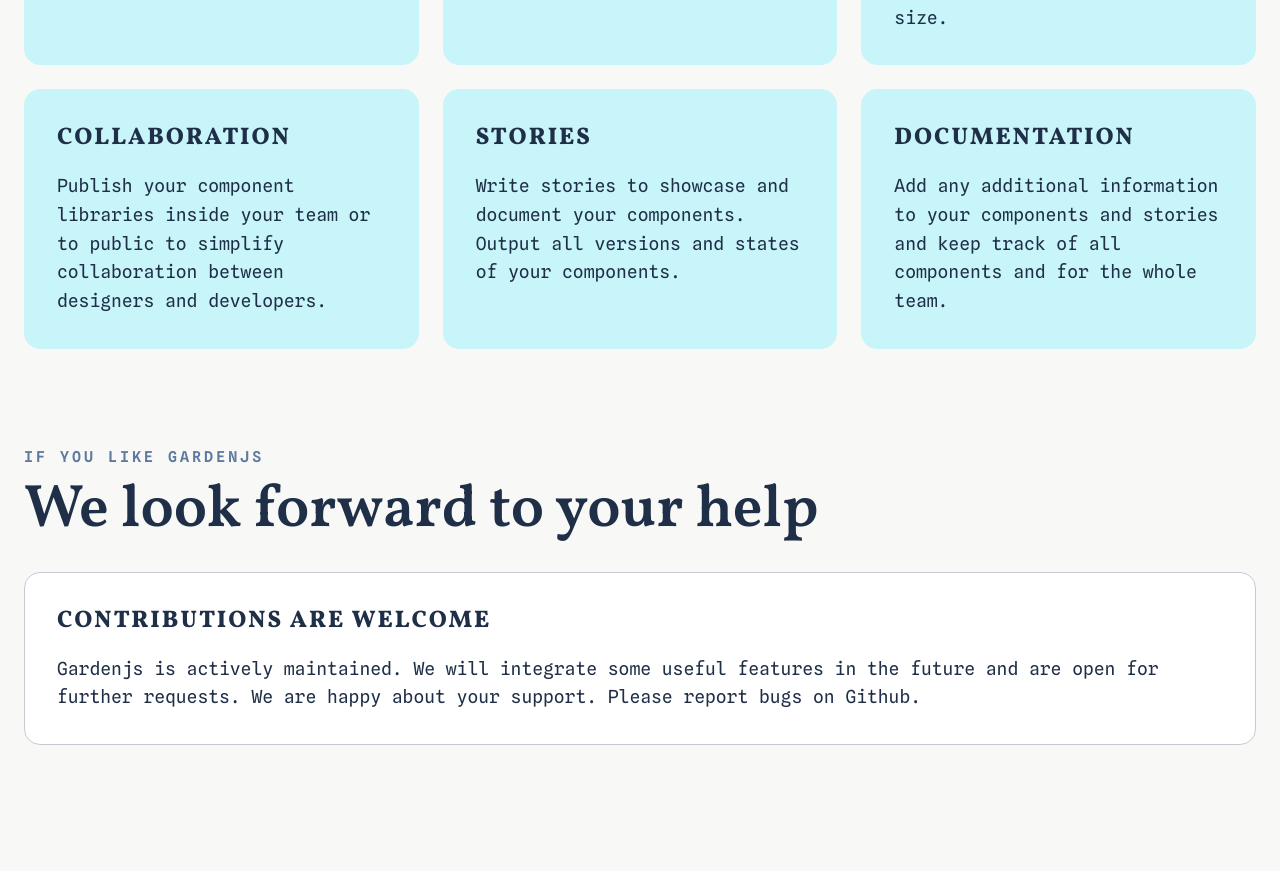
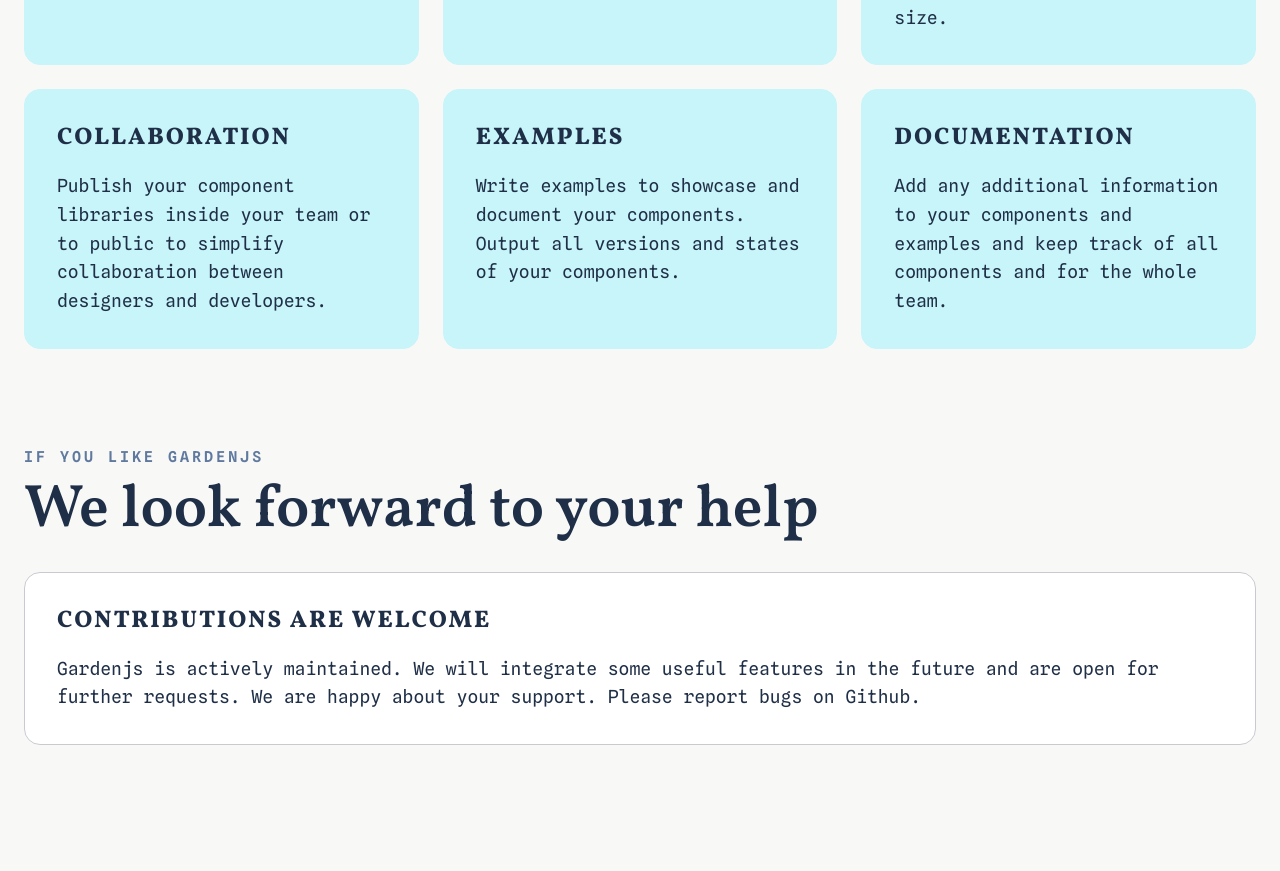
Before and after one commit to gardenjs/docs, a SvelteKit app: page / in a window 1280 px wide. Shown: the part 2880-3751 px from the top of the page. Built offline with nearby package versions, Linux system fonts and the light colour scheme.

Commit message:
stories to example

```diff
--- a/src/routes/(homepage)/+page.svelte
+++ b/src/routes/(homepage)/+page.svelte
@@ -54,11 +54,11 @@
       title="Collaboration"
       paragraph="Publish your component libraries inside your team or to public to simplify collaboration between designers and developers." />
     <Cards isHgCard
-      title="Stories"
-      paragraph="Write stories to showcase and document your components. Output all versions and states of your components." />
+      title="Examples"
+      paragraph="Write examples to showcase and document your components. Output all versions and states of your components." />
     <Cards isHgCard
       title="Documentation"
-      paragraph="Add any additional information to your components and stories and keep track of all components and for the whole team." />
+      paragraph="Add any additional information to your components and examples and keep track of all components and for the whole team." />
   </div>
   <ChapterIntro
     superscript="If you like Gardenjs"
```
